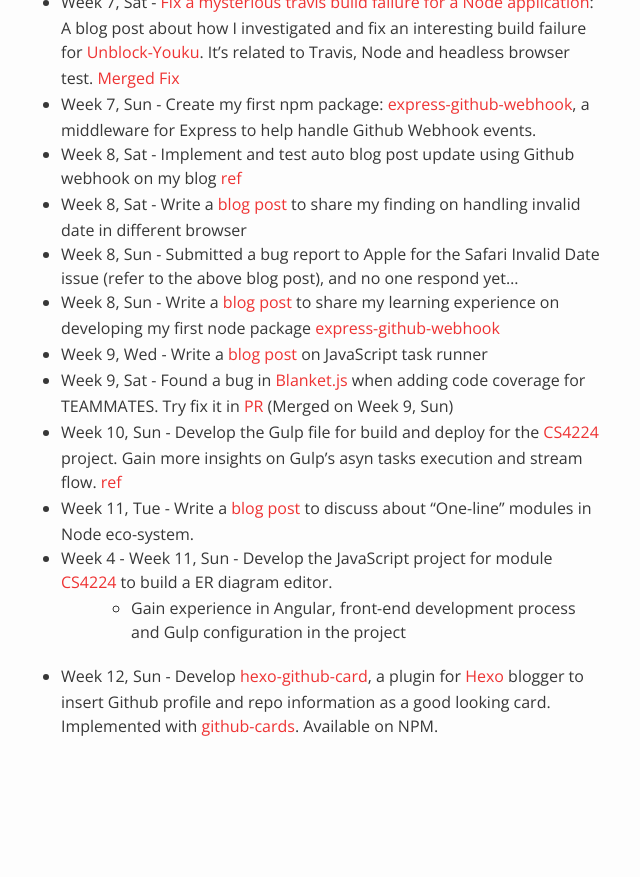
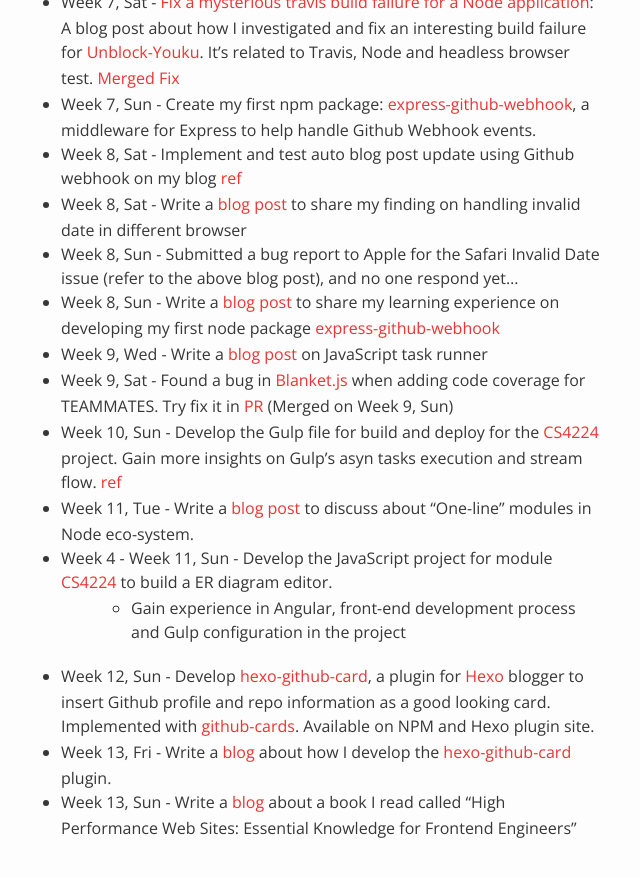
Before and after one commit to nus-oss/cs3281-AY1516S2-website, a Jekyll site: the page built from teams/codebender.md, in a window 1280 px wide and 900 px high, scrolled down 17763 px. Shown: the top 877 px of the window, without its empty margins (324-964 px from the left). Built offline with Jekyll 4.4.1, drawn with Linux system fonts in a browser that asks for light colours; before the commit the page ends 18563 px from its top, so only the background shows below that.

Commit message:
Update Jiang Sheng's progress

```diff
--- a/teams/codebender.md
+++ b/teams/codebender.md
@@ -529,4 +529,6 @@
 * Week 11, Tue - Write a [blog post](http://blog.gisonrg.me/2016/why-we-need-one-line-module-in-node/) to discuss about "One-line" modules in Node eco-system.
 * Week 4 - Week 11, Sun - Develop the JavaScript project for module [CS4224](https://github.com/Gisonrg/ER-diagram-editor) to build a ER diagram editor.
   * Gain experience in Angular, front-end development process and Gulp configuration in the project
-* Week 12, Sun - Develop [hexo-github-card](https://github.com/Gisonrg/hexo-github-card), a plugin for [Hexo](http://hexo.io) blogger to insert Github profile and repo information as a good looking card. Implemented with [github-cards](https://github.com/lepture/github-cards). Available on NPM.
+* Week 12, Sun - Develop [hexo-github-card](https://github.com/Gisonrg/hexo-github-card), a plugin for [Hexo](http://hexo.io) blogger to insert Github profile and repo information as a good looking card. Implemented with [github-cards](https://github.com/lepture/github-cards). Available on NPM and Hexo plugin site.
+* Week 13, Fri - Write a [blog](http://blog.gisonrg.me/2016/develop-hexo-github-card/) about how I develop the [hexo-github-card](https://github.com/Gisonrg/hexo-github-card) plugin.
+* Week 13, Sun - Write a [blog](http://blog.gisonrg.me/2016/book-review-high-performance-web-sites/) about a book I read called "High Performance Web Sites: Essential Knowledge for Frontend Engineers"
```
